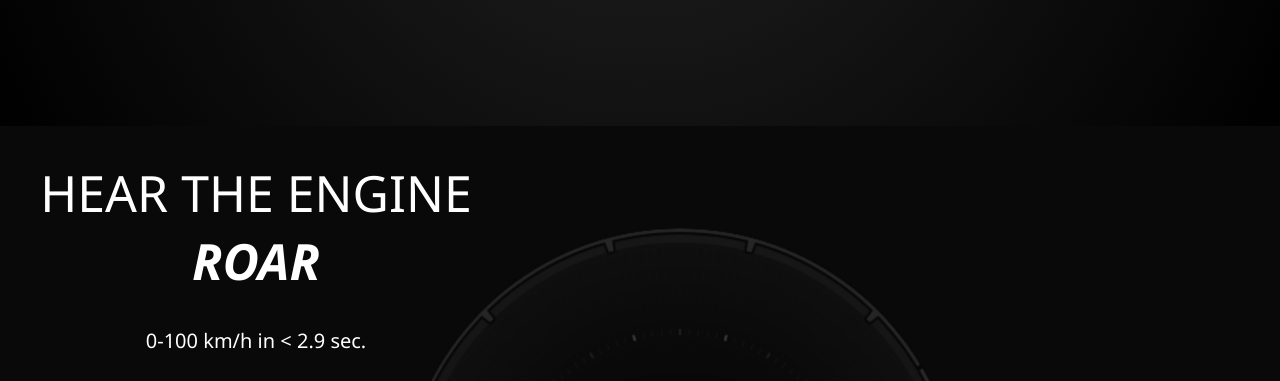
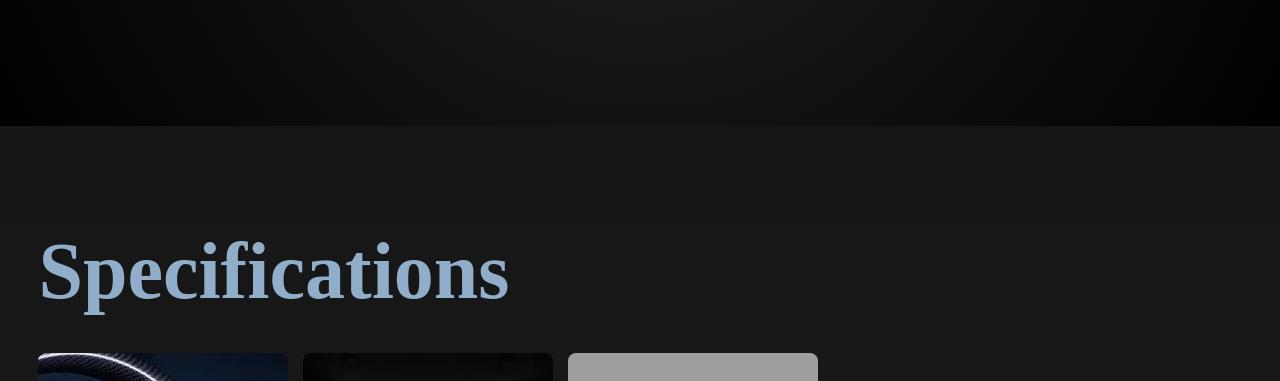
Before and after one commit to mxisnd/Team-6-CA2, a website: page index.html in a window 1280 px wide. Shown: the part 5640-6021 px from the top of the page. Drawn offline with Linux system fonts and the light colour scheme; grey boxes are pictures that could not be loaded.

Commit message:
homepage

```diff
--- a/homepage.css
+++ b/homepage.css
@@ -467,36 +467,6 @@ body {
     text-align: center;
 }
 
-.image-4 {
-    position: relative;
-    width: 100%;
-    overflow: hidden;
-}
-
-.image-4 img {
-    width: 100%;
-    display: block;
-}
-
-.image-4-text {
-    margin: 1rem 0;
-    transform: translate(-50%, -80%);
-
-    position: absolute;
-    top: 25%;
-    left: 20%;
-    color: white;
-    white-space: nowrap;
-    font-family: 'Segoe UI', Tahoma, Geneva, Verdana, sans-serif;
-    font-size: 50px;
-    text-align: center;
-}
-
-.image-4-text span {
-    font-family: 'Segoe UI', Tahoma, Geneva, Verdana, sans-serif;
-    font-size: 20px;
-}
-
 /* specs column */
 .specs {
     display: flex;
--- a/index.html
+++ b/index.html
@@ -124,12 +124,6 @@
         }
         </script>
 
-        <!-- engine spacebar interactable-->
-        <div class = "image-4" id = "features">
-            <img src = "./assets/Audio_BG.jpg">
-            <div class = "image-4-text">HEAR THE ENGINE<br><b><i>ROAR</i></b> <span><br>0-100 km/h in &lt; 2.9 sec.</span></div>
-        </div>
-
         <!-- specs column-->
         <div class = "specs">
             <h3><span>Specifications</span></h3>
```
Also changed, not shown: assets/Audio_BG.jpg (deleted), homepage.js (line endings or trailing spaces).
